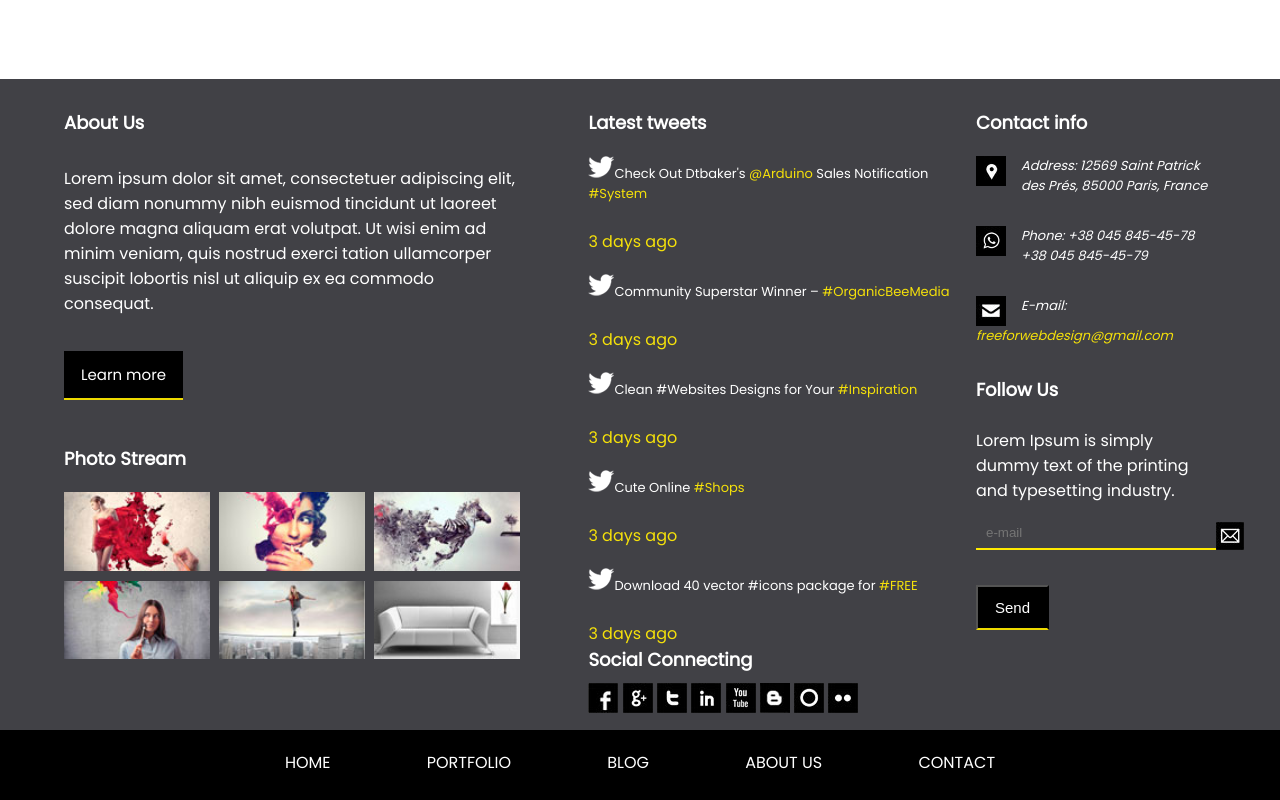
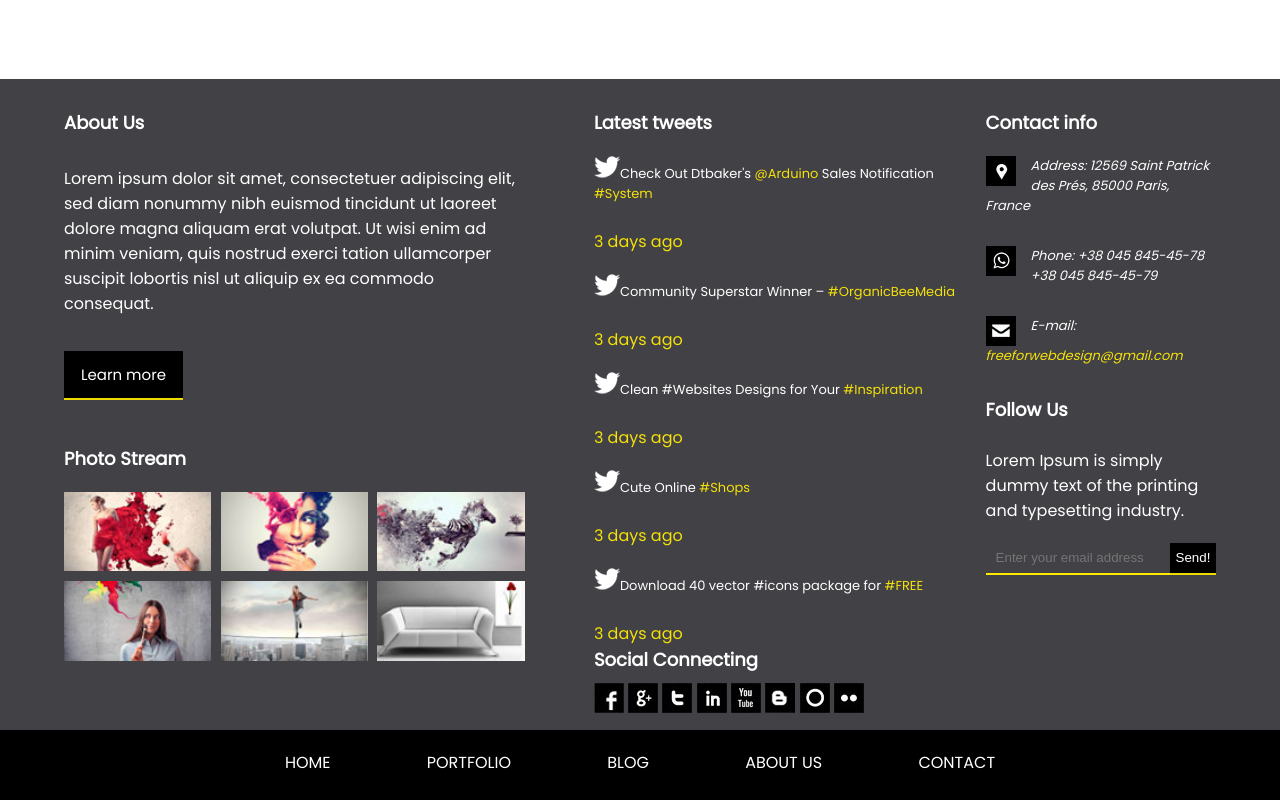
Before and after one commit to HorbynkoIvan/WBIQD, a plain HTML site: page index.html in a window 1280 px wide. Shown: the part 2762-3562 px from the top of the page. Drawn offline with nearby package versions, Linux system fonts and the light colour scheme.

Commit message:
passing unit tests freecodecamp(rebuild form)

```diff
--- a/index.html
+++ b/index.html
@@ -213,12 +213,11 @@
             <h4 class="contacts-follow">Follow Us</h4>
             <p>Lorem Ipsum is simply dummy text of the printing
                 and typesetting industry.</p>
-            <form id="form" action="https://www.freecodecamp.com/email-submit" class="email">
-                <label for="email">
-                    <input id="email" placeholder="e-mail" type="email">
-                    <img class="email-icon" src="img/footer_img/email-icon.jpg" alt="">
-                </label>
-                <input id="submit" type="submit" value="Send" class="btn"/>
+            <form id="form" action="https://www.freecodecamp.com/email-submit" method="get">
+                <input id="submit" type="submit" name="search" value="Send!"/>
+                <div>
+                    <input id="email" type="email" name="email" placeholder="Enter your email address"/>
+        </div>
             </form>
         </div>
     </div>
--- a/style.css
+++ b/style.css
@@ -359,10 +359,14 @@ footer {
     margin-top: 15px;
     display: inline-block;
 }
-
+#form div{
+    overflow: hidden;
+    padding-right: .5em;
+}
 #email {
     height: 30px;
-    width: 230px;
+    /*width: 230px;*/
+    width: 100%;
     border: none;
     border-bottom: 2px solid #ffea00;
     background: transparent;
@@ -375,10 +379,17 @@ footer {
     outline: none;
 }
 
-.email-icon {
-    width: initial;
-    position: absolute;
-    bottom: 0px;
+#submit{
+    float: right;
+    background-color: #000000;
+    border:none;
+    border-bottom: 2px solid #eeda00;
+    color: #ffffff;
+    height: 32px;
+    width: 20%;
+}
+#submit:hover{
+    color: #eeda00;
 }
 
 .footer-nav {
@@ -584,7 +595,7 @@ footer {
         font-size: 16px;
     }
 
-    .email {
+    .form {
         display: none
     }
 
```
